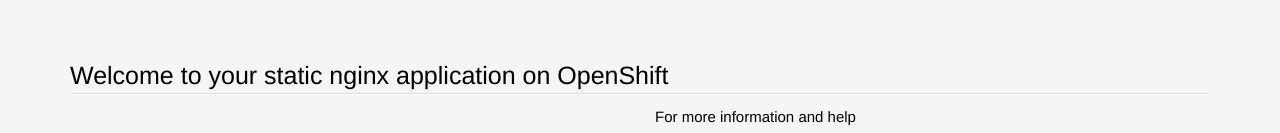
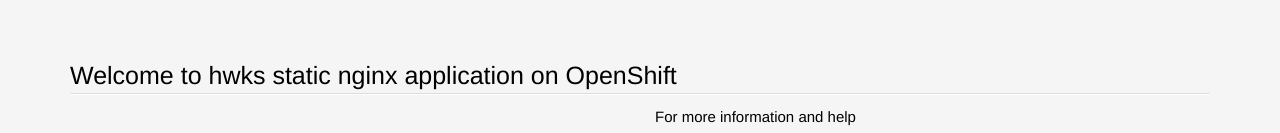
Before and after one commit to sclorg/nginx-ex, a plain HTML site: page index.html in a window 1280 px wide. Shown: the top 133 px of the page. Drawn offline with Linux system fonts and the light colour scheme.

Commit message:
Update index.html

```diff
--- a/index.html
+++ b/index.html
@@ -209,7 +209,7 @@
 
  <section class='container'>
   <hgroup>
-    <h1>Welcome to your static nginx application on OpenShift</h1>
+    <h1>Welcome to hwks static nginx application on OpenShift</h1>
   </hgroup>
   <div class="row">
     <section class='col-xs-12 col-sm-6 col-md-6'>
```
